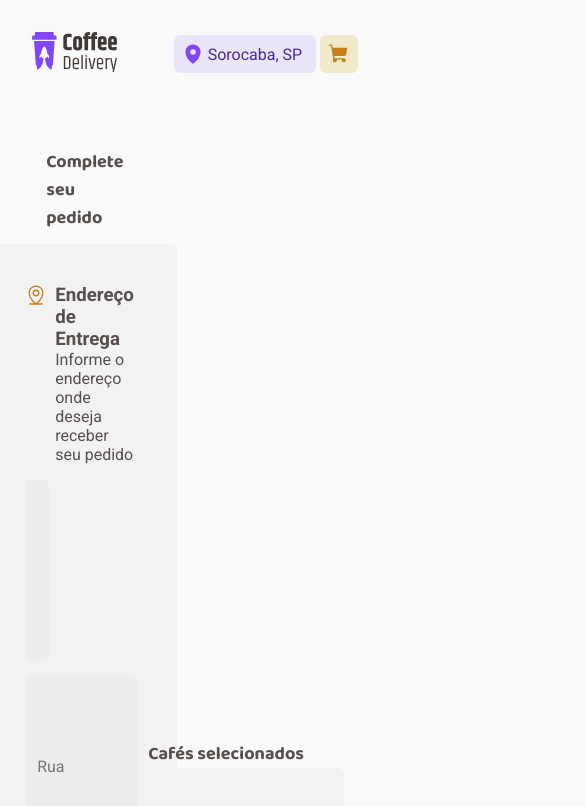
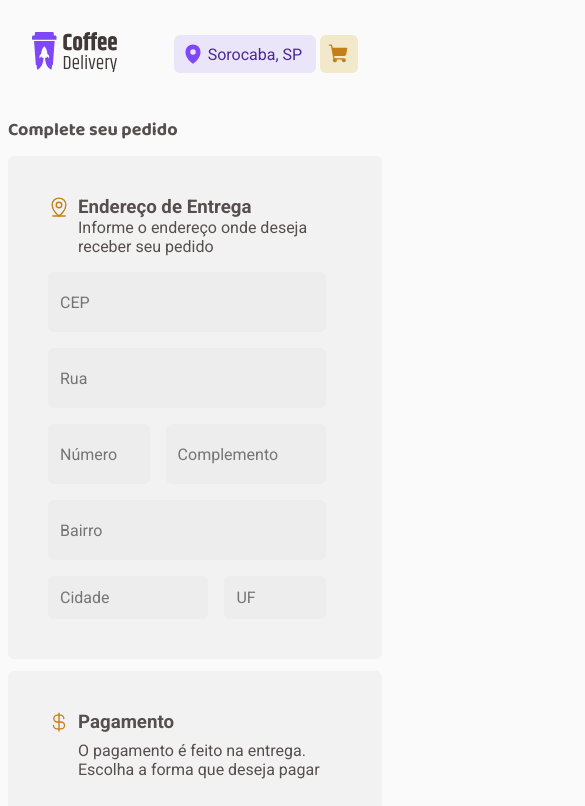
Before and after one commit to vitor115/coffee-Delivery, a React (Vite) app: page /checkout in a window 390 px wide. Shown: the top 806 px of the page, 585 px wide, since content can reach past the window. Built offline with nearby package versions, Linux system fonts and the light colour scheme.

Commit message:
style: Responsiviness for mobile

```diff
--- a/src/pages/Checkout/components/ItemCart/ItemCart.tsx
+++ b/src/pages/Checkout/components/ItemCart/ItemCart.tsx
@@ -11,7 +11,7 @@ export function ItemCart({ item }: ItemCartProps) {
   const { updateItemQuantity, deleteItem } = useContext(ItemsContext)
 
   function reduceItemQuantity() {
-    if (item.quantity > 0) {
+    if (item.quantity > 1) {
       updateItemQuantity(item, -1)
     }
   }
@@ -34,11 +34,15 @@ export function ItemCart({ item }: ItemCartProps) {
             <h3>{item.name}</h3>
             <div id="actions">
               <Acumulator>
-                <button onClick={reduceItemQuantity}>
+                <button type="button" onClick={reduceItemQuantity}>
                   <Minus id="minus" />
                 </button>
                 <span id="counter">{item.quantity}</span>
-                <button value={item.quantity} onClick={increaseItemQuantity}>
+                <button
+                  type="button"
+                  value={item.quantity}
+                  onClick={increaseItemQuantity}
+                >
                   <Plus id="plus" />
                 </button>
               </Acumulator>
@@ -50,7 +54,7 @@ export function ItemCart({ item }: ItemCartProps) {
           </header>
 
           <p className="price">
-            R${' '}
+            R$
             {(item.price * item.quantity)
               .toFixed(2)
               .toString()
--- a/src/pages/Checkout/components/ItemCart/styles.ts
+++ b/src/pages/Checkout/components/ItemCart/styles.ts
@@ -1,5 +1,4 @@
 import styled from 'styled-components'
-import { Acumulator } from '../../../Home/components/ItemCard/styles'
 
 export const ItemCard = styled.div`
   display: flex;
@@ -8,14 +7,22 @@ export const ItemCard = styled.div`
   flex-direction: column;
 
   img {
-    width: 20%;
+    max-width: 20%;
+
+    @media (max-width: 330px) {
+      max-width: 0%;
+    }
   }
 
   > div {
     display: flex;
     width: 100%;
     gap: 1.25rem;
-    justify-content: space-around;
+    justify-content: center;
+
+    @media (max-width: 425px) {
+      gap: 0.5rem;
+    }
   }
   header {
     display: flex;
--- a/src/pages/Checkout/styles.ts
+++ b/src/pages/Checkout/styles.ts
@@ -14,6 +14,19 @@ export const CheckoutContainer = styled.form`
   justify-content: center;
   padding: 2.5rem 10rem;
   gap: 2rem;
+
+  @media (max-width: 1100px) {
+    flex-direction: column;
+    padding: 2.5rem;
+
+    aside {
+      width: 100%;
+    }
+  }
+
+  @media (max-width: 450px) {
+    padding: 0.5rem;
+  }
 
   h2 {
     font-size: 1.125rem;
@@ -48,6 +61,10 @@ export const CartInfoContainer = styled(Container)`
   padding: 2.5rem;
   display: flex;
   flex-direction: column;
+
+  @media (max-width: 370px) {
+    padding: 1rem;
+  }
 `
 
 export const PricingFooter = styled.footer`
@@ -135,6 +152,39 @@ export const AddressInfo = styled(InfoContainer)`
     grid-area: 5 / 6 / 6 / 7;
   }
 
+  @media (max-width: 470px) {
+    display: grid;
+    grid-template-columns: repeat(5, 1fr);
+    grid-template-rows: 6, 1fr;
+
+    #cep {
+      grid-area: 2 / 1 / 3 /6;
+    }
+    #rua {
+      grid-area: 3 / 1 / 4 / 6;
+    }
+    #numero {
+      grid-area: 4 / 1 / 5 / 3;
+    }
+    #complemento {
+      grid-area: 4 / 3 / 5 / 6;
+    }
+    #bairro {
+      grid-area: 5 / 1 / 6 / 6;
+    }
+    #cidade {
+      grid-area: 6 / 1 / 7 / 4;
+    }
+    #uf {
+      grid-area: 6 / 4 / 7 / 6;
+    }
+  }
+  @media (max-width: 350px) {
+    display: flex;
+    flex-direction: column;
+    padding: 1rem;
+  }
+
   input {
     background: ${(props) => props.theme.colors['base-input']};
     border-radius: 6px;
@@ -163,12 +213,21 @@ export const PaymentInfo = styled(InfoContainer)`
     align-items: center;
     justify-content: flex-start;
     gap: 0.5rem;
+    flex-wrap: wrap;
+
+    @media (max-width: 425px) {
+      justify-content: center;
+    }
   }
 
   #buttonInput {
     visibility: hidden;
     width: 0;
     height: 0;
+  }
+
+  @media (max-width: 370px) {
+    padding: 1rem;
   }
 `
 interface PaymentMethodButtonProps {
--- a/src/pages/Success/styles.ts
+++ b/src/pages/Success/styles.ts
@@ -7,6 +7,10 @@ export const SuccessContainer = styled.div`
   justify-content: center;
   padding: 5rem 10rem;
   gap: 2.5rem;
+
+  @media (max-width: 1300px) {
+    padding: 1.5rem;
+  }
 
   header {
     h1 {
@@ -27,10 +31,22 @@ export const SuccessContainer = styled.div`
     align-items: center;
     justify-content: flex-start;
 
+    @media (max-width: 1000px) {
+      flex-direction: column;
+      gap: 1rem;
+    }
+
+    img {
+      max-width: 100%;
+    }
+
     main {
       display: flex;
       flex-direction: column;
       padding: 2.5rem;
+      width: 100%;
+      min-width: 178px;
+      max-width: 30rem;
       gap: 2rem;
       background: linear-gradient(#fafafa, #fafafa) padding-box,
         linear-gradient(to right, #dbac2c, #8047f8) border-box;
@@ -49,6 +65,14 @@ export const SuccessContainer = styled.div`
           margin-bottom: 0;
         }
       }
+
+      @media (max-width: 430px) {
+        padding: 1.5rem;
+      }
+
+      @media (max-width: 320px) {
+        padding: 1rem;
+      }
     }
 
     aside {
```
